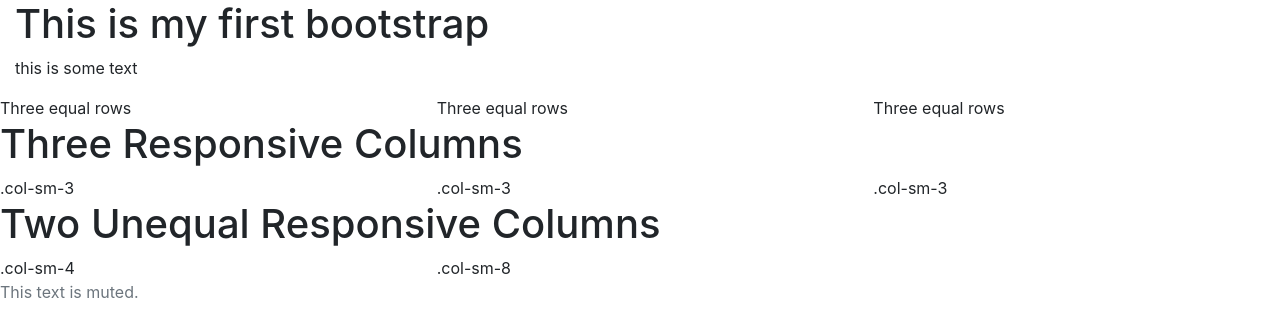
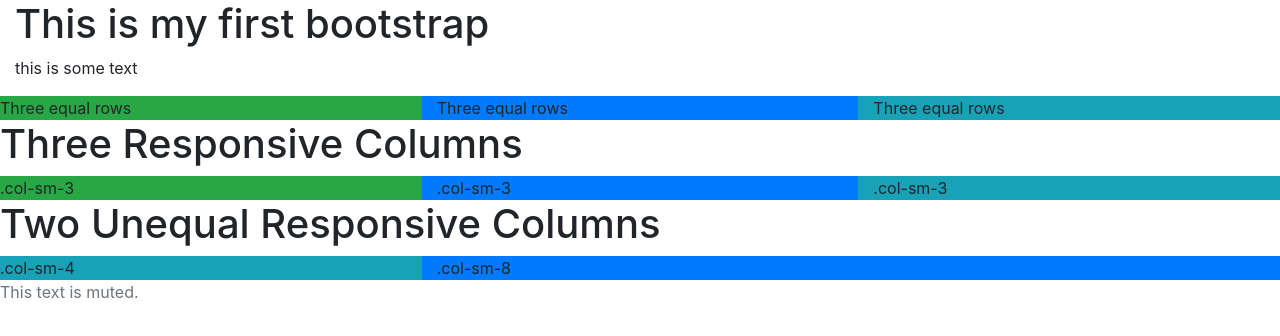
Before and after one commit to Shbucket/Bootstrap, a plain HTML site: page index.html in a window 1280 px wide. Drawn offline with nearby package versions, Linux system fonts and the light colour scheme.

Commit message:
added colors to rows and columns

```diff
--- a/index.html
+++ b/index.html
@@ -20,20 +20,20 @@
         <p>this is some text</p>
     </div>
     <div class="row">
-        <div class="col">Three equal rows</div>
-        <div class="col">Three equal rows</div>
-        <div class="col">Three equal rows</div>
+        <div class="col bg-success">Three equal rows</div>
+        <div class="col bg-primary">Three equal rows</div>
+        <div class="col bg-info">Three equal rows</div>
     </div>
         <h1>Three Responsive Columns</h1>
         <div class="row">
-            <div class="col-sm-4">.col-sm-3</div>
-            <div class="col-sm-4">.col-sm-3</div>
-            <div class="col-sm-4">.col-sm-3</div>
+            <div class="col-sm-4 bg-success">.col-sm-3</div>
+            <div class="col-sm-4 bg-primary">.col-sm-3</div>
+            <div class="col-sm-4 bg-info">.col-sm-3</div>
         </div>
         <h1>Two Unequal Responsive Columns</h1>
         <div class="row">
-            <div class="col-sm-4">.col-sm-4</div>
-            <div class="col-sm-8">.col-sm-8</div>
+            <div class="col-sm-4 bg-info">.col-sm-4</div>
+            <div class="col-sm-8 bg-primary " >.col-sm-8</div>
           </div>
           <p class="text-muted">This text is muted.</p>
 
```
